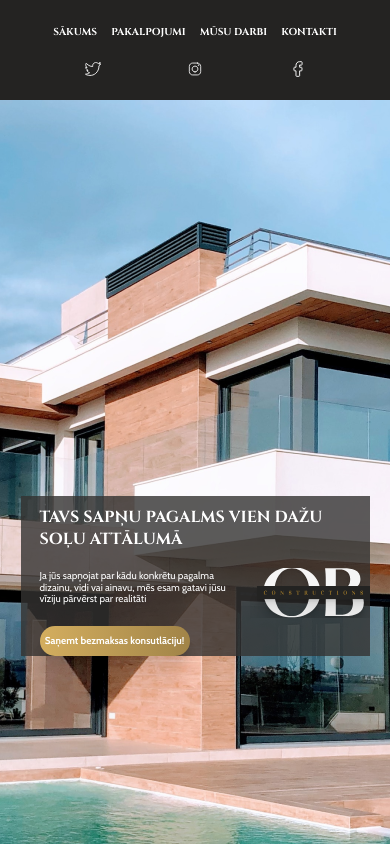
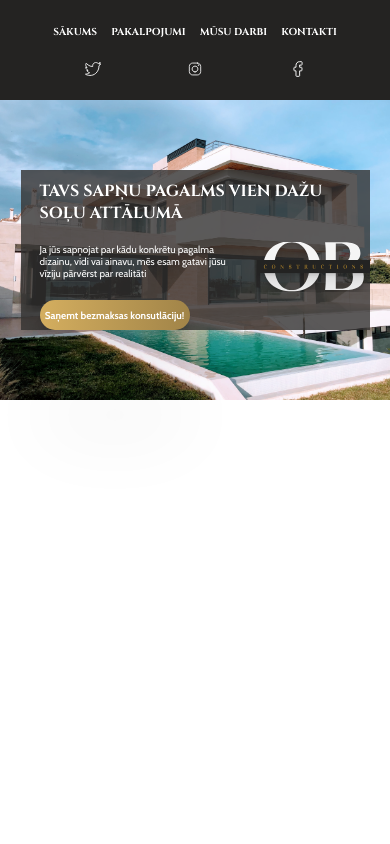
Before and after one commit to Spuldz/OB-Construction, a React (Vite) app: page / in a window 390 px wide. Shown: the top 844 px of the page. Built offline with nearby package versions, Linux system fonts and the light colour scheme.

Commit message:
responsive design bugfix in section1

```diff
--- a/src/components/Header.tsx
+++ b/src/components/Header.tsx
@@ -39,7 +39,7 @@ export const Header = () => {
                     onMouseLeave={() => {
                       //  setIsHovering(false)
                     }}
-                    onClick={() => width <= 1280 ? setIsHovering(true) : nav("/pakalpojumi")}>PAKALPOJUMI</span></span>
+                    onClick={() => width <= 1280 ? setIsHovering(!isHovering) : nav("/pakalpojumi")}>PAKALPOJUMI</span></span>
                     <span><Link to={"/darbi"} className={styles.link}>MŪSU DARBI</Link></span>
                     <span><Link to={"/kontakti"} className={styles.link}>KONTAKTI</Link></span>
                 </div>
--- a/src/css/landing.module.css
+++ b/src/css/landing.module.css
@@ -227,3 +227,28 @@ color: #F5F5F5;
 .section5Bottom{
     width: 100%;
 }
+
+
+@media(max-width: 682px){
+    .section_top{
+        height: 700px;
+    }
+}
+
+@media(max-width: 548px){
+    .section_top{
+        height: 500px;
+    }
+}
+
+@media(max-width: 408px){
+    .section_top{
+        height: 300px;
+    }
+}
+
+@media(max-width: 350px){
+    .section_top{
+        height: 170px;
+    }
+}
```
